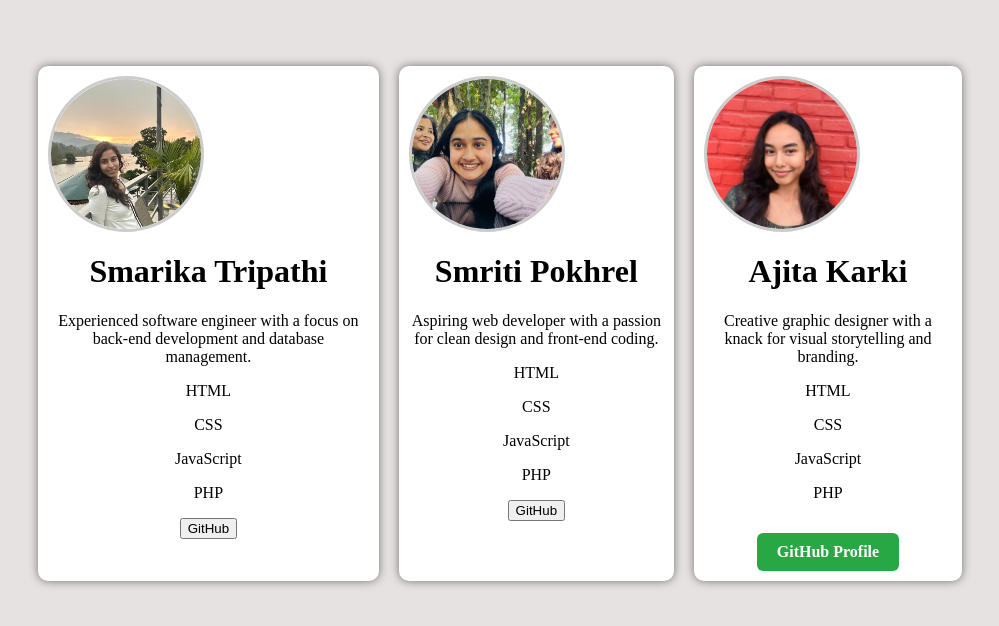
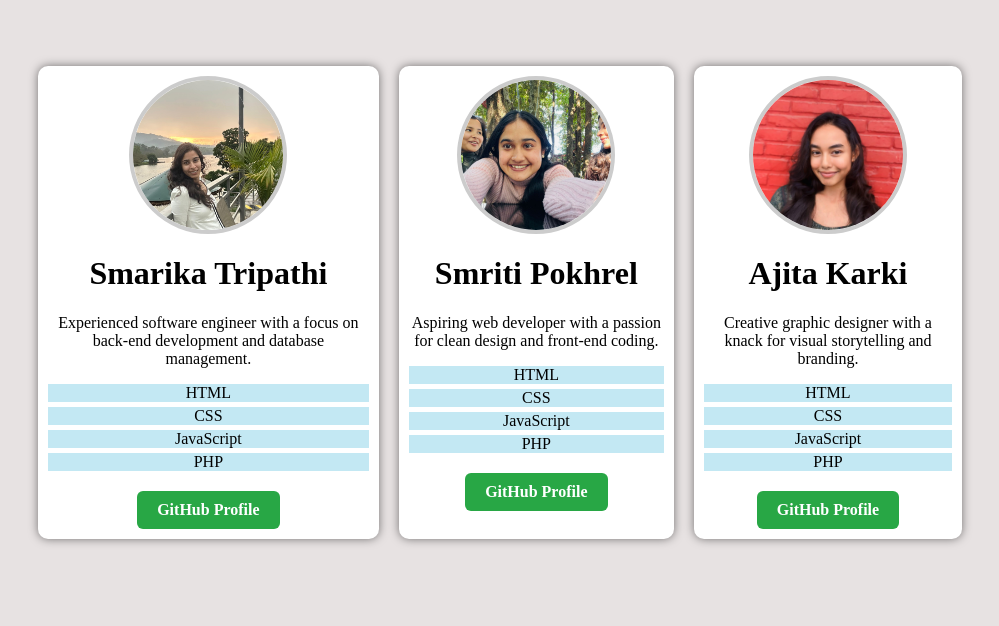
Before and after one commit to Smarikatripathi/Web-Technology, a plain HTML site: page Practice-2/index.html in a window 1280 px wide. Shown: the part 112-738 px from the top of the page, without its empty margins (140-1139 px from the left). Drawn offline with Linux system fonts and the light colour scheme.

Commit message:
Assignment-2

```diff
--- a/Practice-2/index.html
+++ b/Practice-2/index.html
@@ -21,9 +21,7 @@
                 <p>JavaScript</p>
                 <p>PHP</p>
             </div>
-            <form action="https://github.com/Smarikatripathi">
-                <button type="submit">GitHub</button>
-            </form>
+            <a href="https://github.com/Smarikatripathi" class="profile-btn">GitHub Profile</a>
         </div>
 
         <div class="box2">
@@ -38,9 +36,7 @@
                 <p>JavaScript</p>
                 <p>PHP</p>
             </div>
-            <form action="https://github.com/Smarikatripathi">
-                <button type="submit">GitHub</button>
-            </form>
+            <a href="https://github.com/Smarikatripathi" class="profile-btn">GitHub Profile</a>
         </div>
         <div class="box3">
             <div class="profile-picture">
--- a/Practice-2/styles.css
+++ b/Practice-2/styles.css
@@ -42,18 +42,15 @@ body{
 
 }
 .profile-picture {
-  justify-content: center;
-  align-items: center;
     width: 150px;
     height: 150px;
     border-radius: 50%;
     overflow: hidden;
-  border: 3px solid #ccc;
+    margin: 0 auto 15px;
+    border: 4px solid #ccc;
 }
 
 .profile-picture img {
-  justify-content: center;
-  align-items: center;
     width: 100%;
     height: 100%;
     object-fit: cover;
@@ -68,3 +65,9 @@ body{
   border-radius: 6px;
   font-weight: bold;
 }
+.list p{
+  background-color: rgb(195, 232, 243);
+  margin: 5px 0;
+
+
+}
```
Lines whose indentation alone changed are shown as unchanged.
